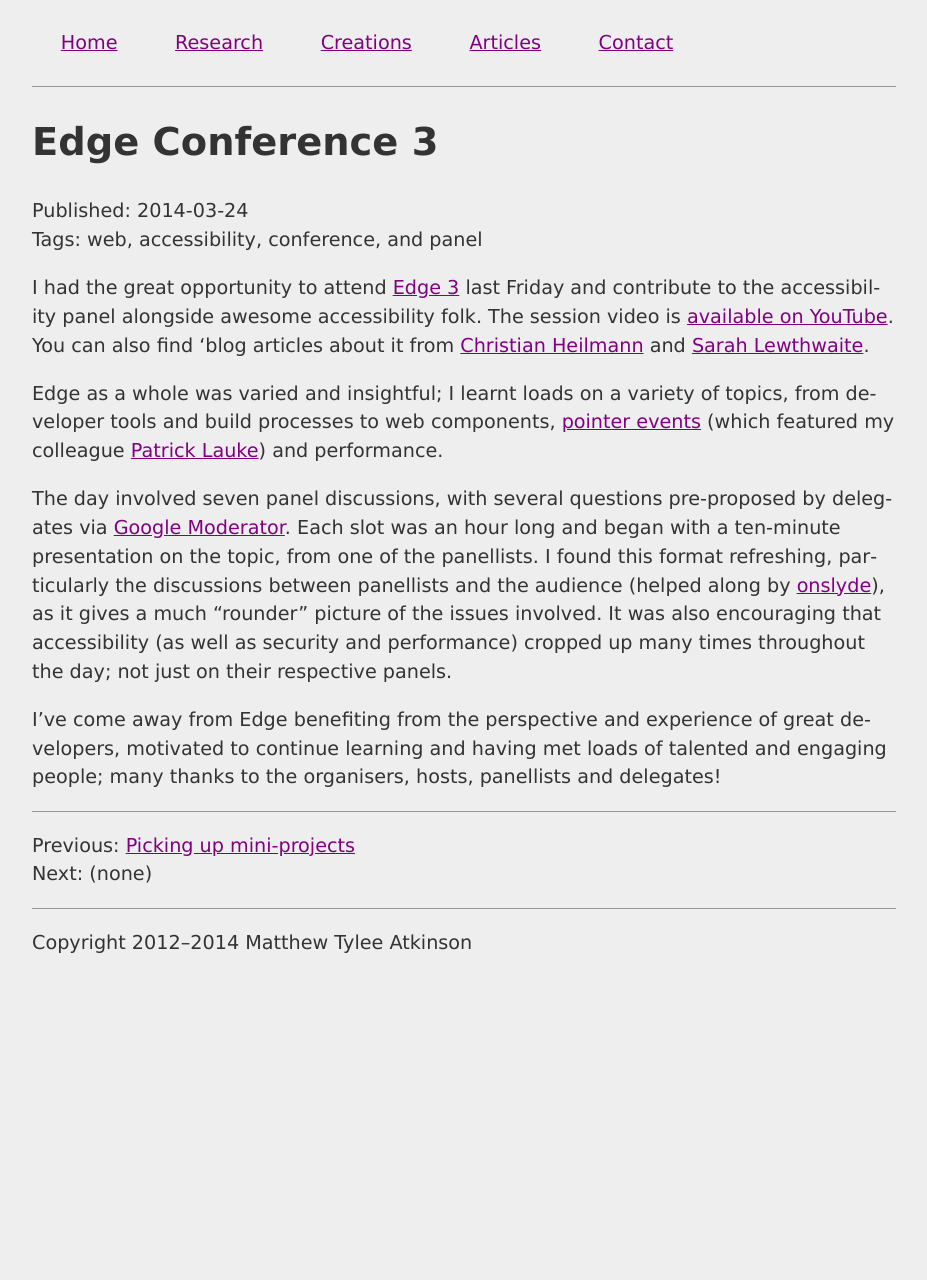
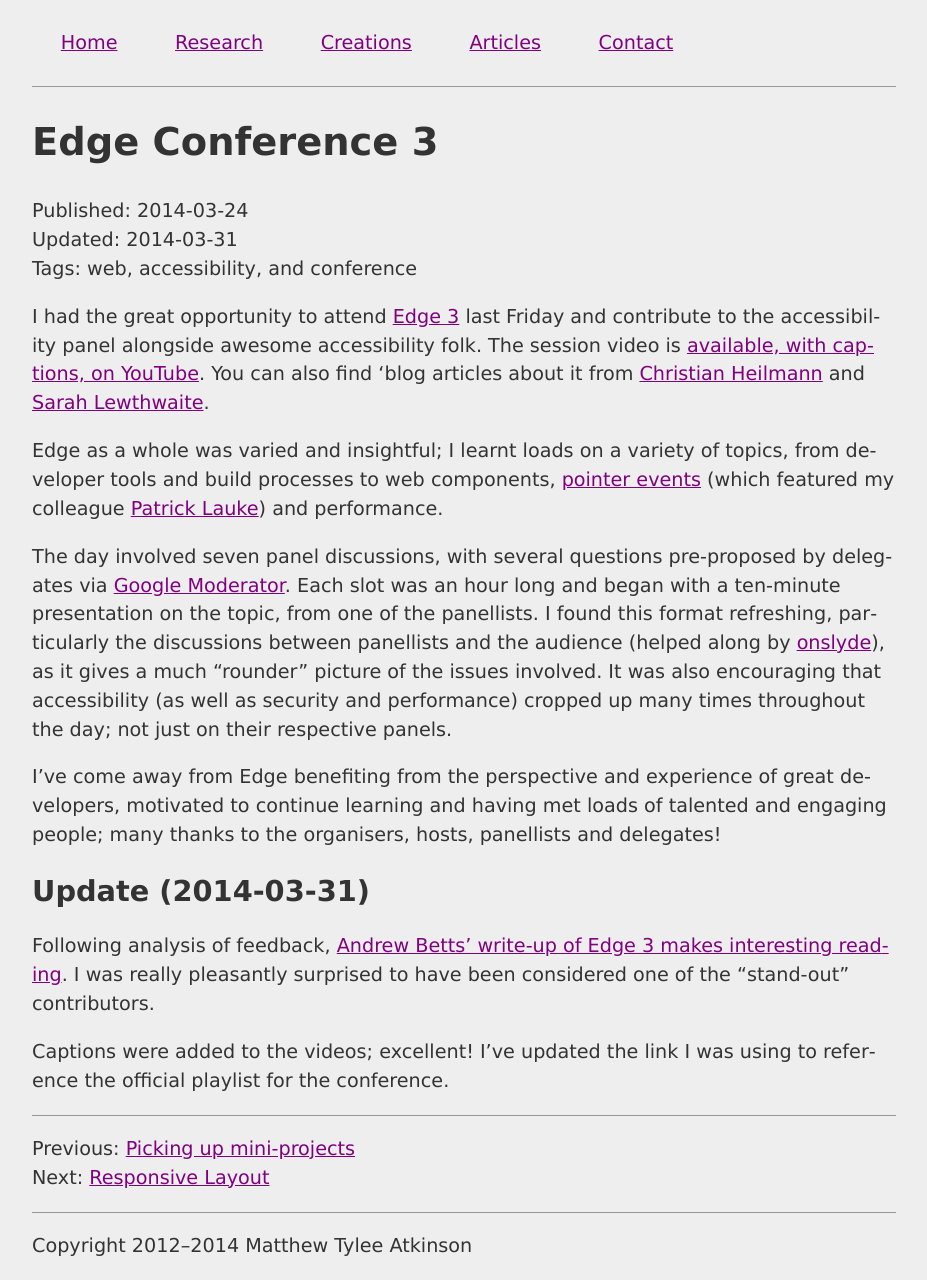
Before and after one commit to matatk/matatk.github.io, a Jekyll site: the page built from _posts/2014-03-24-edge-conference.md, in a window 1280 px wide. Shown: the whole page, without its empty margins (176-1103 px from the left). Built offline with Jekyll 4.4.1, drawn with Linux system fonts in a browser that asks for light colours; before the commit the page ends 977 px from its top, so only the background shows below that.

Commit message:
Responsive tweaks; article and update to Edge article
* Disable hyphenation in headings.
* More flexible nav list padding (extra breakpoint).
* Article on the responsive design.
* Add update field to pages (article template shows when page updated).
* Remove some XMLisms (closing tags) where unnecessary.
* Remove some whitespace from the templates (squish up tags).

```diff
--- a/404.html
+++ b/404.html
@@ -3,7 +3,7 @@
 	<head>
 		<meta charset="utf-8">
 		<title>Page Not Found</title>
-		<link rel="stylesheet" type="text/css" href="/style/me.css"/>
+		<link rel="stylesheet" type="text/css" href="/style/me.css">
 		<script src="/script/ga.js"></script>
 	</head>
 	<body>
--- a/_layouts/article.html
+++ b/_layouts/article.html
@@ -7,6 +7,8 @@ layout: base
 		<dl class="article-meta">
 			<dt>Published</dt>
 			<dd><time pubdate>{{ page.date | date: "%Y-%m-%d" }}</time></dd>
+			{% if page.updated %}<dt>Updated</dt>
+			<dd><time>{{ page.updated }}</time></dd>{% endif %}
 			<dt>Tags</dt>
 			<dd>{{ page.tags | array_to_sentence_string }}</dd>
 		</dl>
--- a/_layouts/base.html
+++ b/_layouts/base.html
@@ -3,19 +3,15 @@
 	<head>
 		<meta charset="utf-8">
 		<title>{{ page.title }}&mdash;Matthew Tylee Atkinson</title>
-		<link rel="alternate" type="application/rss+xml" title="matatk.agrip.org.uk Feed" href="http://matatk.agrip.org.uk/atom.xml"/>
-		<link rel="stylesheet" type="text/css" href="/style/me.css"/>
-		{% for css in page.extra-style %}
-		<link rel="stylesheet" type="text/css" href="/style/{{ css }}.css"/>
-		{% endfor %}
+		<link rel="alternate" type="application/rss+xml" title="matatk.agrip.org.uk Feed" href="http://matatk.agrip.org.uk/atom.xml">
+		<link rel="stylesheet" type="text/css" href="/style/me.css">
+		{% for css in page.extra-style %}<link rel="stylesheet" type="text/css" href="/style/{{ css }}.css">{% endfor %}
 		<meta name="viewport" content="initial-scale=1">
 		<meta name="author" content="Dr Matthew Tylee Atkinson Ph.D.">
 		<meta name="description" content="Personal web site and blog">
 		<meta name="keywords"
 			content="accessibility,programming,computing,blog">
-		{% for js in page.script %}
-		<script type="text/javascript" src="{{ js }}"></script>
-		{% endfor %}
+		{% for js in page.script %}<script type="text/javascript" src="{{ js }}"></script>{% endfor %}
 		<script src="/script/ga.js"></script>
 	</head>
 	<body>
--- a/_posts/2014-03-24-edge-conference.md
+++ b/_posts/2014-03-24-edge-conference.md
@@ -1,13 +1,20 @@
 ---
 layout: article
 title: Edge Conference 3
-tags: web accessibility conference panel
+tags: web accessibility conference
+updated: 2014-03-31
 ---
 
-I had the great opportunity to attend [Edge 3](http://edgeconf.com/2014-london) last Friday and contribute to the accessibility panel alongside awesome accessibility folk.  The session video is [available on YouTube](https://www.youtube.com/watch?v=4gr9rG5rf4w&t=4m08s).  You can also find 'blog articles about it from [Christian Heilmann](http://christianheilmann.com/2014/03/22/edgeconf-3-just-be-there-next-time-trust-me/) and [Sarah Lewthwaite](http://slewth.co.uk/blog/2014/03/22/edge-3-accessibility-panel-video/).
+I had the great opportunity to attend [Edge 3](http://edgeconf.com/2014-london) last Friday and contribute to the accessibility panel alongside awesome accessibility folk.  The session video is [available, with captions, on YouTube](http://www.youtube.com/watch?v=npHcvAV2lew&list=PLNYkxOF6rcIBQ3eGuCDMYPBlKRSQu3Vl0).  You can also find 'blog articles about it from [Christian Heilmann](http://christianheilmann.com/2014/03/22/edgeconf-3-just-be-there-next-time-trust-me/) and [Sarah Lewthwaite](http://slewth.co.uk/blog/2014/03/22/edge-3-accessibility-panel-video/).
 
 Edge as a whole was varied and insightful; I learnt loads on a variety of topics, from developer tools and build processes to web components, [pointer events](https://www.youtube.com/watch?list=UUnUYZLuoy1rq1aVMwx4aTzw&v=dlw9CbPwU90#t=4142) (which featured my colleague [Patrick Lauke](https://twitter.com/patrick_h_lauke)) and performance.
 
 The day involved seven panel discussions, with several questions pre-proposed by delegates via [Google Moderator](https://www.google.com/moderator/).  Each slot was an hour long and began with a ten-minute presentation on the topic, from one of the panellists.  I found this format refreshing, particularly the discussions between panellists and the audience (helped along by [onslyde](http://www.onslyde.com)), as it gives a much "rounder" picture of the issues involved.  It was also encouraging that accessibility (as well as security and performance) cropped up many times throughout the day; not just on their respective panels.
 
 I’ve come away from Edge benefiting from the perspective and experience of great developers, motivated to continue learning and having met loads of talented and engaging people; many thanks to the organisers, hosts, panellists and delegates!
+
+## Update ({{ page.updated }})
+
+Following analysis of feedback, [Andrew Betts' write-up of Edge 3 makes interesting reading](http://labs.ft.com/2014/03/edge-3-back-in-london/).  I was really pleasantly surprised to have been considered one of the "stand-out" contributors.
+
+Captions were added to the videos; excellent!  I've updated the link I was using to reference the official playlist for the conference.
--- a/style/me.css
+++ b/style/me.css
@@ -1,3 +1,8 @@
+@viewport, @-ms-viewport {
+	zoom: 1.0;
+	width: extend-to-zoom;
+}
+
 body {
 	background-color: #eee;
 	color: #333;
@@ -11,6 +16,7 @@ body {
 	hyphens: auto;
 }
 
+/* HTML5 for IE */
 header, main, footer {
 	display: block;
 }
@@ -38,20 +44,31 @@ h1 {
 }
 h1, h2, h3, h4, h5, h6 {
 	line-height: 1.2em;
+	-webkit-hyphens: none;
+	-moz-hyphens: none;
+	-ms-hyphens: none;
+	-o-hyphens: none;
+	hyphens: none;
 }
 
 a {
 	color: purple;
-	transition: 0.25s;
+	-webkit-transition: 0.25s;
 	-moz-transition: 0.25s;
 	-o-transition: 0.25s;
-	-webkit-transition: 0.25s;
+	transition: 0.25s;
 }
 a:focus, a:hover {
 	background-color: #999;
 	color: #eee;
 }
 
+/* Stop gap before nested lists */
+li p {
+	margin-bottom: 0;
+}
+
+/* Hide from visual users but not screen readers */
 .visually-hidden {
 	/* <http://yaccessibilityblog.com/library/css-clip-hidden-content.html> */
 	position: absolute !important;
@@ -89,15 +106,15 @@ dl.article-meta ul {
 #tag-cloud {
 	line-height: 2.5em;  /* a little cosy, with the largest font size of 4em */
 }
-#tag-cloud a {
-}
 
-@media screen and (min-width: 34em) {
+/* Major breakpoint */
+/* Horizontal nav items */
+@media screen and (min-width: 35em) {
 	nav li {
 		float: left;
 	}
 	nav a {
-		padding: 1.25em;
+		padding: 0.85em;
 	}
 
 	main {
@@ -105,13 +122,34 @@ dl.article-meta ul {
 	}
 }
 
-@media screen and (min-width: 54em) {
+/* Minor breakpoints */
+/* Horizontal nav items with more padding -- grab more as space allows */
+@media screen and (min-width: 38em) {
+	nav a {
+		padding: 1em;
+	}
+}
+@media screen and (min-width: 40em) {
+	nav a {
+		padding: 1.25em;
+	}
+}
+@media screen and (min-width: 45em) {
+	nav a {
+		padding: 1.5em;
+	}
+}
+
+/* Major breakpoint */
+/* Wide layout:
+	+ Capped body text width (45em in inherited size)
+	+ Give body at least 0.5em left+right margins.
+	+ Float home page picture.
+Viewport size in [r]ems: (45 + 1) * 1.2 = 55.2 */
+@media screen and (min-width: 55.2em) {
 	body {
 		margin: auto;
 		max-width: 45em;
-	}
-	nav a {
-		padding: 1.5em;
 	}
 
 	#home-content {
```
Also changed, not shown: _posts/2014-03-31-responsive-layout.md (added, +31 -0 lines).
